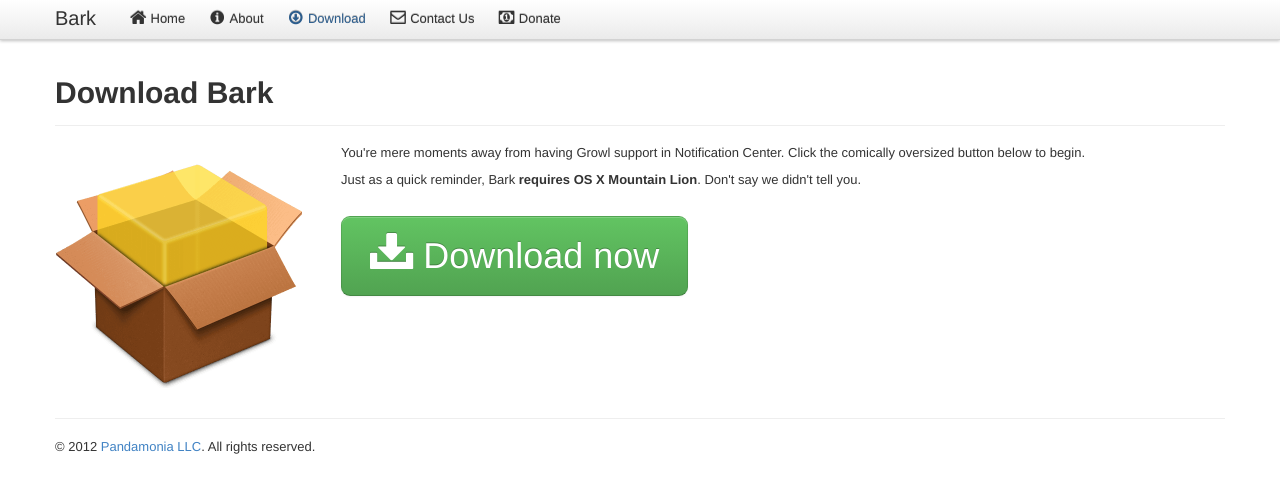
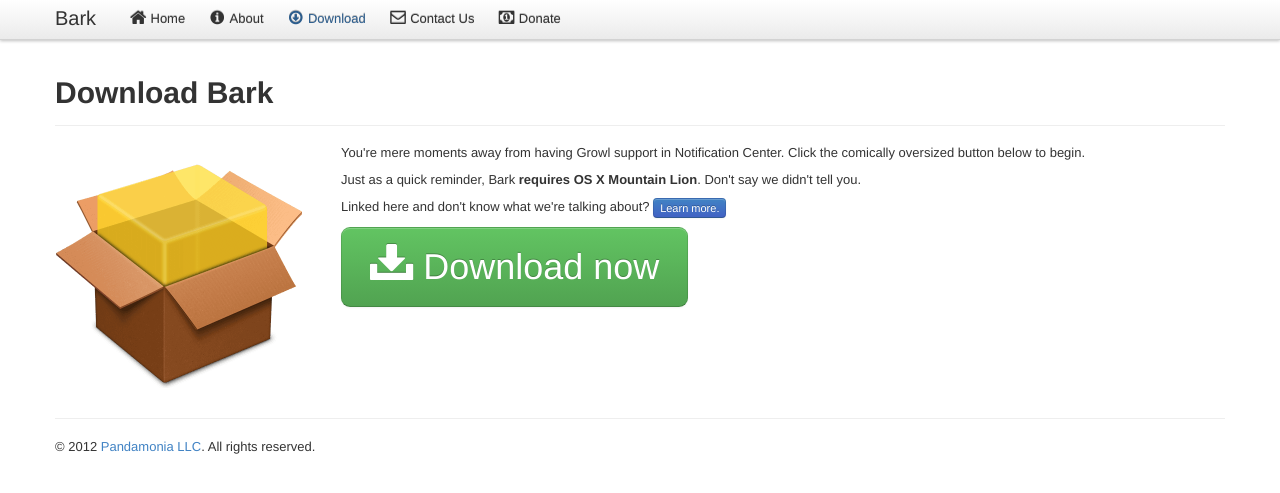
Before and after one commit to pandamonia/Bark, a Jekyll site: the page built from download.html, in a window 1280 px wide. Shown: the top 493 px of the page. Built offline with Jekyll 4.4.1, drawn with Linux system fonts in a browser that asks for light colours; nearby versions of some CDN libraries.

Commit message:
Last-minute download page fixes.
Signed-off-by: Zachary Waldowski <zwaldowski@gmail.com>

```diff
--- a/download.html
+++ b/download.html
@@ -17,8 +17,9 @@
     <div class="span9">
       <p>You're mere moments away from having Growl support in Notification Center. Click the comically oversized button below to begin.</p>
       <p>Just as a quick reminder, Bark <strong>requires OS X Mountain Lion</strong>. Don't say we didn't tell you.</p>
+      <p>Linked here and don't know what we're talking about? <a href="about.html" class="btn btn-primary btn-mini">Learn more.</a>
       <br>
-      <p><a href="http://barkplug.in/downloads/Bark%201.0.zip" class="btn btn-success btn-large download-btn"><i class="icon-download-alt icon-large"></i> Download now</a></p>
+      <p><a href="http://barkplug.in/downloads/Bark%201.0.zip" class="btn btn-success btn-large download-btn" onclick=”var that=this;_gaq.push(['_trackEvent','Downloads','Download',this.href]);setTimeout(function(){location.href=that.href;},200);return false;”><i class="icon-download-alt icon-large"></i> Download now</a></p>
     </div>
   </div>
 </div>
```
